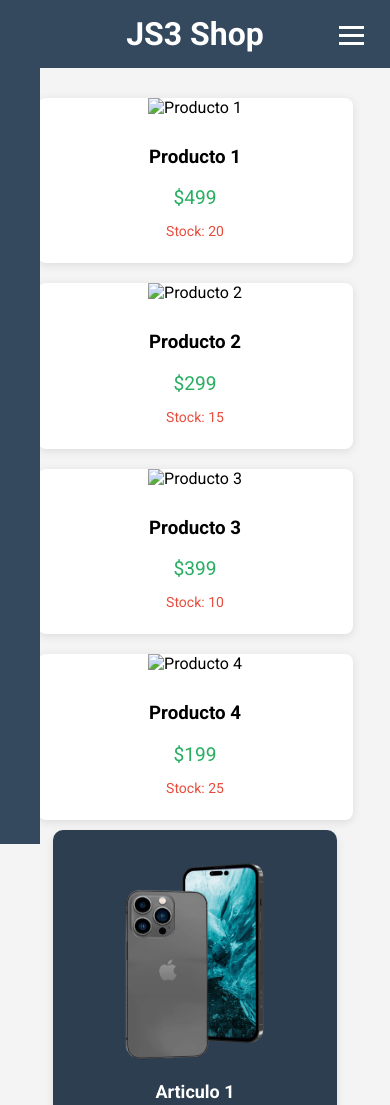
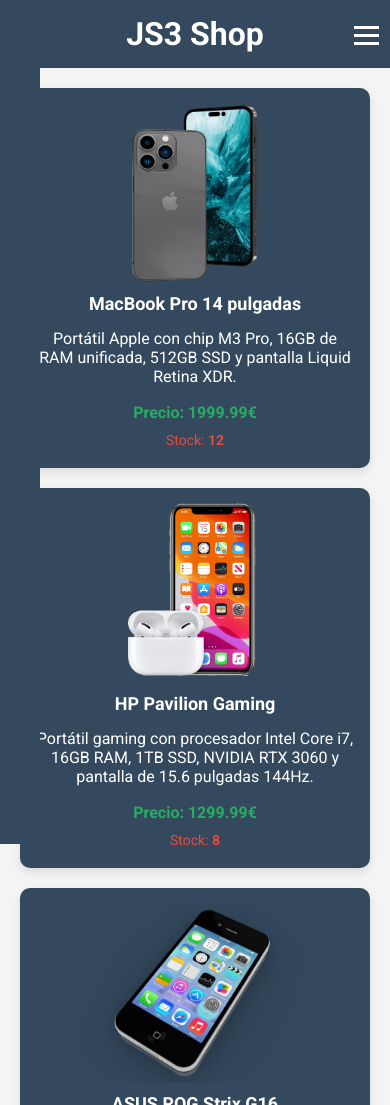
Before and after one commit to nicolasrp432/ejercicio-5-JS3, a plain HTML site: page IVAN/ivan.html in a window 390 px wide. Shown: the top 1105 px of the page. Drawn offline with Linux system fonts and the light colour scheme.

Commit message:
diseño articles

```diff
--- a/IVAN/css/ivan.css
+++ b/IVAN/css/ivan.css
@@ -5,7 +5,11 @@ body {
     padding: 0;
     box-sizing: border-box;
     background-color: #f4f4f4;
+    display: flex;
+    flex-direction: column;
+    align-items: center;
 }
+
 /* Header */
 header {
     background-color: #34495e;
@@ -13,24 +17,28 @@ body {
     padding: 15px;
     text-align: center;
     position: relative;
+    width: 100%;
+    z-index: 1; /* Se baja la prioridad para que el menú quede por encima */
 }
+
 header h1 {
     margin: 0;
     font-size: 2rem;
     position: relative;
-    z-index: 1; /* Cambiado de 2 a 1 para que el menú se sobreponga */
 }
+
 /* Botón de menú hamburguesa */
 .hamburger-menu {
-    display: none; /* Escondido en pantallas grandes */
+    display: none; /* Oculto por defecto en pantallas grandes */
     background: transparent;
     border: none;
     cursor: pointer;
     position: absolute;
     right: 20px;
     top: 20px;
-    z-index: 3;
+    z-index: 3; /* Asegura que el botón esté por encima del header */
 }
+
 .hamburger-menu .bar {
     display: block;
     width: 25px;
@@ -39,12 +47,17 @@ body {
     background-color: white;
     transition: all 0.3s ease;
 }
-    /* Estructura de la página */
+
+/* Contenedor principal */
 .container {
     display: flex;
-    min-height: 100vh;
-    flex-wrap: nowrap;
+    flex-direction: column;
+    align-items: center;
+    max-width: 1200px;
+    width: 100%;
+    padding: 20px;
 }
+
 /* Menú lateral */
 nav {
     width: 250px;
@@ -53,30 +66,34 @@ body {
     color: white;
     position: fixed;
     top: 0;
-    left: 0;
+    left: 0; /* Siempre visible en pantallas grandes */
     bottom: 0;
-    z-index: 1;
+    z-index: 100; /* Mayor prioridad para estar por encima del header */
     transition: left 0.3s ease;
 }
-    /* El menú debe estar oculto en pantallas pequeñas */
+
 nav.hidden {
-    display: none; /* El menú se oculta completamente en pantallas pequeñas */
+    display: none;
 }
-    /* Menú lateral activo cuando se hace clic en el menú hamburguesa */
+
 nav.active {
-    left: 0; /* Mostrar el menú cuando se activa */
+    left: 0; /* Muestra el menú en pantallas pequeñas */
 }
+
 nav h2 {
     margin-top: 0;
     font-size: 1.5rem;
 }
+
 nav ul {
     list-style-type: none;
     padding: 0;
 }
+
 nav ul li {
     margin: 15px 0;
 }
+
 nav ul li a {
     color: white;
     text-decoration: none;
@@ -85,95 +102,100 @@ body {
     padding: 10px;
     border-radius: 5px;
 }
+
 nav ul li a:hover {
-    background-color: #34495e;
+    background-color: #2c3e50;
 }
-    /* Subcategorías visibles */
+
+/* Subcategorías */
 .subcategoria {
     list-style-type: none;
     padding-left: 20px;
 }
+
 .subcategoria li {
     margin: 5px 0;
 }
+
 /* Contenedor de productos */
 .productos-container {
-    margin-left: 250px; /* Respetando el espacio del menú en pantallas grandes */
-    padding: 20px;
-    width: calc(100% - 250px); /* Ajusta el contenido a la pantalla restante */
-    transition: margin-left 0.3s ease;
+    display: flex;
+    justify-content: center; /* Centra el contenido horizontalmente */
+    width: 100%;
 }
-    /* Productos */
+
+/* Grid de productos */
 .productos {
+    display: grid;
+    grid-template-columns: repeat(2, 1fr); /* 2 columnas en pantallas grandes */
+    gap: 20px; /* Espacio entre las tarjetas */
+    max-width: 800px; /* Ancho máximo del grid */
+    width: 100%;
+}
+
+/* Tarjeta de producto */
+.product-card {
+    background: #34495e; /* Color de las tarjetas */
+    color: white;
+    padding: 15px;
+    border-radius: 10px;
+    box-shadow: 0 4px 8px rgba(0, 0, 0, 0.1);
+    text-align: center;
     display: flex;
-    flex-wrap: wrap;
-    justify-content: space-around;
+    flex-direction: column;
+    justify-content: space-between; /* Ajusta la distribución vertical */
 }
-    .producto {
-    width: 220px;
-    margin: 10px;
-    background-color: white;
-    border-radius: 8px;
-    box-shadow: 0 2px 10px rgba(0, 0, 0, 0.1);
-    overflow: hidden;
-    text-align: center;
-    transition: transform 0.3s ease;
+
+/* Imagen de producto (mostrar imagen completa sin recortar) */
+.product-card img {
+    width: 100%;
+    max-height: 200px; /* Limitar la altura */
+    object-fit: contain; /* Muestra la imagen completa sin recortarla */
+    border-radius: 5px;
 }
-    .producto:hover {
-    transform: scale(1.05);
-    }
-    .producto-img {
-    width: 100%;
-    height: auto;
-    }
-    .producto-info {
-    padding: 10px;
-    }
-    .precio {
-    font-size: 1.2rem;
-    color: #27ae60;
+
+/* Título del producto */
+.product-card h2 {
+    font-size: 18px;
     margin: 10px 0;
 }
-    .stock {
-    font-size: 1rem;
-    color: #e74c3c;
+
+/* Descripción del producto */
+.product-card .description {
+    flex-grow: 1; /* Hace que la descripción se expanda */
 }
 
+/* Precio del producto */
+.price {
+    color: #27ae60; /* Color verde */
+    font-weight: bold;
+}
 
+/* Stock del producto */
+.stock {
+    font-size: 14px;
+    color: #e74c3c; /* Color rojo */
+}
 
-
-
-
-
-    /* Estilos para pantallas pequeñas */
+/* Diseño adaptable para pantallas pequeñas */
 @media (max-width: 768px) {
-    /* Mostrar el botón de menú hamburguesa */
+    /* Mostrar el botón de hamburguesa en pantallas pequeñas */
     .hamburger-menu {
         display: block;
     }
-    /* Ocultar completamente el menú lateral en pantallas pequeñas */
+
+    /* Ocultar el menú lateral hasta que se active */
     nav {
-    left: -250px; /* El menú está completamente fuera de la vista */
-    z-index: 10; /* Aumentado para que se sobreponga al header */
+        left: -250px; /* Oculto por defecto */
+        z-index: 100; /* Asegura que el menú esté por encima */
     }
-    /* Cuando el menú está activo */
+
     nav.active {
-    left: 0; /* Mostrar el menú cuando se activa */
+        left: 0; /* Muestra el menú */
     }
-    /* Ajuste para el contenedor de productos en pantallas pequeñas */
-    .productos-container {
-    margin-left: 0;
-    width: 100%;
-     }
+
+    /* Grid de productos pasa a 1 columna */
     .productos {
-    flex-direction: column;
-    align-items: center;
-     }
-    .producto {
-    width: 90%;
-     }
-    /* No mostrar el menú en absoluto cuando está oculto */
-    nav.hidden {
-    /* El menú no debe ocupar ningún espacio ni mostrarse en pantallas pequeñas */
+        grid-template-columns: 1fr;
     }
 }
--- a/IVAN/ivan.html
+++ b/IVAN/ivan.html
@@ -5,12 +5,230 @@
     <meta name="viewport" content="width=device-width, initial-scale=1.0">
     <title>JS3 Shop</title>
     <link href="https://fonts.googleapis.com/css2?family=Roboto:wght@400;500;700&display=swap" rel="stylesheet">
-    <link rel="stylesheet" href="/IVAN/css/ivan.css">
-    <link rel="stylesheet" href="/IVAN/css/fichaProducto.css">
+    <style>
+        /* Estilos generales */
+        body {
+            font-family: 'Roboto', sans-serif;
+            margin: 0;
+            padding: 0;
+            box-sizing: border-box;
+            background-color: #f4f4f4;
+            display: flex;
+            flex-direction: column;
+            align-items: center;
+        }
+
+        /* Header */
+        header {
+            background-color: #34495e;
+            color: white;
+            padding: 15px;
+            text-align: center;
+            position: relative;
+            width: 100%;
+            z-index: 1; /* Se baja la prioridad para que el menú quede por encima */
+        }
+
+        header h1 {
+            margin: 0;
+            font-size: 2rem;
+            position: relative;
+        }
+
+        /* Botón de menú hamburguesa */
+        .hamburger-menu {
+            display: none; /* Oculto por defecto en pantallas grandes */
+            background: transparent;
+            border: none;
+            cursor: pointer;
+            position: absolute;
+            right: 20px;
+            top: 20px;
+            z-index: 3; /* Asegura que el botón esté por encima del header */
+        }
+
+        .hamburger-menu .bar {
+            display: block;
+            width: 25px;
+            height: 3px;
+            margin: 5px 0;
+            background-color: white;
+            transition: all 0.3s ease;
+        }
+
+        /* Contenedor principal */
+        .container {
+            display: flex;
+            width: 100%;
+            max-width: 1400px;
+        }
+
+        /* Menú lateral */
+        nav {
+            width: 250px;
+            background-color: #34495e;
+            padding: 20px;
+            color: white;
+            position: fixed;
+            top: 0;
+            left: 0; /* Siempre visible en pantallas grandes */
+            bottom: 0;
+            z-index: 100; /* Mayor prioridad para estar por encima del header */
+            transition: left 0.3s ease;
+        }
+
+        nav.hidden {
+            display: none;
+        }
+
+        nav.active {
+            left: 0; /* Muestra el menú en pantallas pequeñas */
+        }
+
+        nav h2 {
+            margin-top: 0;
+            font-size: 1.5rem;
+        }
+
+        nav ul {
+            list-style-type: none;
+            padding: 0;
+        }
+
+        nav ul li {
+            margin: 15px 0;
+        }
+
+        nav ul li a {
+            color: white;
+            text-decoration: none;
+            font-size: 1.1rem;
+            display: block;
+            padding: 10px;
+            border-radius: 5px;
+        }
+
+        nav ul li a:hover {
+            background-color: #2c3e50;
+        }
+
+        /* Subcategorías */
+        .subcategoria {
+            list-style-type: none;
+            padding-left: 20px;
+        }
+
+        .subcategoria li {
+            margin: 5px 0;
+        }
+
+        /* Contenedor de productos */
+        .productos-container {
+            flex-grow: 1;
+            padding: 20px;
+            margin-left: 250px; /* Espacio para el menú lateral */
+        }
+
+        /* Grid de productos - 3 columnas */
+        .productos {
+            display: grid;
+            grid-template-columns: repeat(3, 1fr); /* 3 columnas en pantallas grandes */
+            gap: 20px; /* Espacio entre las tarjetas */
+            width: 100%;
+        }
+
+        /* Tarjeta de producto */
+        .product-card {
+            background: #34495e; /* Color de las tarjetas */
+            color: white;
+            padding: 15px;
+            border-radius: 10px;
+            box-shadow: 0 4px 8px rgba(0, 0, 0, 0.1);
+            text-align: center;
+            display: flex;
+            flex-direction: column;
+            height: 350px; /* Altura fija para todas las tarjetas */
+        }
+
+        /* Contenedor de imagen */
+        .product-card figure {
+            margin: 0;
+            padding: 0;
+            height: 180px; /* Altura fija para todas las imágenes */
+            overflow: hidden;
+        }
+
+        /* Imagen de producto */
+        .product-card img {
+            width: 100%;
+            height: 100%;
+            object-fit: contain; /* Muestra la imagen completa sin recortarla */
+            border-radius: 5px;
+        }
+
+        /* Título del producto */
+        .product-card h2 {
+            font-size: 18px;
+            margin: 10px 0;
+        }
+
+        /* Descripción del producto */
+        .product-card .description {
+            flex-grow: 1; /* Hace que la descripción se expanda */
+            margin: 5px 0;
+        }
+
+        /* Precio del producto */
+        .price {
+            color: #27ae60; /* Color verde */
+            font-weight: bold;
+            margin: 5px 0;
+        }
+
+        /* Stock del producto */
+        .stock {
+            font-size: 14px;
+            color: #e74c3c; /* Color rojo */
+            margin: 5px 0;
+        }
+
+        /* Diseño adaptable para pantallas pequeñas */
+        @media (max-width: 1024px) {
+            .productos {
+                grid-template-columns: repeat(2, 1fr); /* 2 columnas en tablets */
+            }
+        }
+
+        @media (max-width: 768px) {
+            /* Mostrar el botón de hamburguesa en pantallas pequeñas */
+            .hamburger-menu {
+                display: block;
+            }
+
+            /* Ocultar el menú lateral hasta que se active */
+            nav {
+                left: -250px; /* Oculto por defecto */
+            }
+
+            nav.active {
+                left: 0; /* Muestra el menú */
+            }
+
+            /* Ajustar el contenedor de productos */
+            .productos-container {
+                margin-left: 0;
+            }
+
+            /* Grid de productos pasa a 1 columna */
+            .productos {
+                grid-template-columns: 1fr;
+            }
+        }
+    </style>
 </head>
 <body>
     <header>
-        <h1>JS3 Shop </h1>
+        <h1>JS3 Shop</h1>
         <!-- Botón de menú hamburguesa -->
         <button id="hamburger" class="hamburger-menu" aria-label="Menú">
             <span class="bar"></span>
@@ -50,78 +268,9 @@
             </ul>
         </nav>
         <div class="productos-container">
-            <main class="productos">
-                <!-- Primera fila de productos -->
-                <div class="producto">
-                    <img src="producto1.jpg" alt="Producto 1" class="producto-img">
-                    <div class="producto-info">
-                        <h3>Producto 1</h3>
-                        <p class="precio">$499</p>
-                        <p class="stock">Stock: 20</p>
-                    </div>
-                </div>
-                <div class="producto">
-                    <img src="producto2.jpg" alt="Producto 2" class="producto-img">
-                    <div class="producto-info">
-                        <h3>Producto 2</h3>
-                        <p class="precio">$299</p>
-                        <p class="stock">Stock: 15</p>
-                    </div>
-                </div>
-                <!-- Segunda fila de productos -->
-                <div class="producto">
-                    <img src="producto3.jpg" alt="Producto 3" class="producto-img">
-                    <div class="producto-info">
-                        <h3>Producto 3</h3>
-                        <p class="precio">$399</p>
-                        <p class="stock">Stock: 10</p>
-                    </div>
-                </div>
-                <div class="producto">
-                    <img src="producto4.jpg" alt="Producto 4" class="producto-img">
-                    <div class="producto-info">
-                        <h3>Producto 4</h3>
-                        <p class="precio">$199</p>
-                        <p class="stock">Stock: 25</p>
-                    </div>
-                </div>
-                <article class="product-card">
-                    <figure>
-                        <img src="/Pedro/img/imgProductos/producto1.png" alt="Prodcuto 1">
-                    </figure>
-                    <h2>Articulo 1</h2>
-                    <p class="description">Descripcon sdfahs</p>
-                    <p class="price">Precio: <strong>2000€</strong></p>
-                    <p class="stock">Stock: <strong>2</strong></p>
-                </article>
-                <article class="product-card">
-                    <figure>
-                        <img src="/Pedro/img/imgProductos/producto2.png" alt="Prodcuto 1">
-                    </figure>
-                    <h2>Articulo 2</h2>
-                    <p class="description">Descripcon rtwertwetr</p>
-                    <p class="price">Precio: <strong>2000€</strong></p>
-                    <p class="stock">Stock: <strong>2</strong></p>
-                </article>
-                <article class="product-card">
-                    <figure>
-                        <img src="/Pedro/img/imgProductos/producto3.png" alt="Prodcuto 1">
-                    </figure>
-                    <h2>Articulo 3</h2>
-                    <p class="description">sdfa d g sdfahs</p>
-                    <p class="price">Precio: <strong>2000€</strong></p>
-                    <p class="stock">Stock: <strong>2</strong></p>
-                </article>
-                <article class="product-card">
-                    <figure>
-                        <img src="/Pedro/img/imgProductos/producto4.png" alt="Prodcuto 1">
-                    </figure>
-                    <h2>Articulo 4</h2>
-                    <p class="description">Descridfgsdfg pcon sdfahs</p>
-                    <p class="price">Precio: <strong>2000€</strong></p>
-                    <p class="stock">Stock: <strong>2</strong></p>
-                </article>
-            </main>
+            <main class="productos" id="productosJSON"></main>
+            <!-- Cargamos los productos desde el JSON -->
+            <script src="/Pedro/js/cargaProductos.js"></script>
         </div>
     </div>
     <script>
```
Lines whose indentation alone changed are shown as unchanged.
